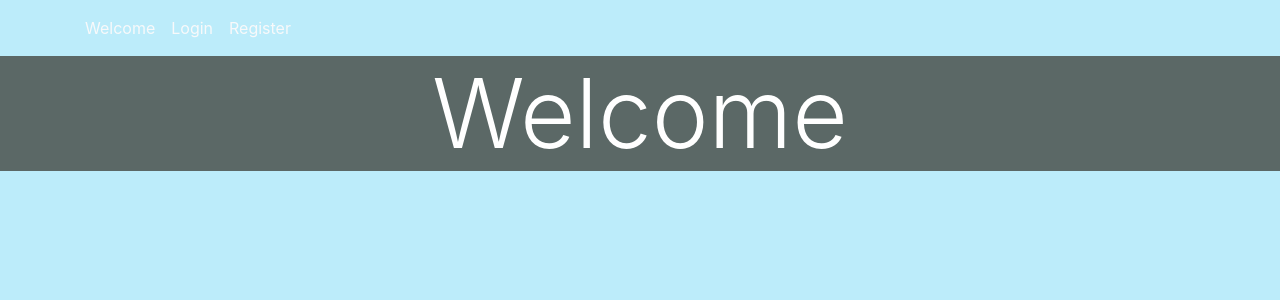
After one commit to bbeckenb/FlaskIntro, a Flask app: template templates/welcome.html in a window 1280 px wide. The commit adds this page. Shown: the top 300 px of the page. Run offline with Flask 2, Linux system fonts and the light colour scheme; the template is opened without the code that fills it, so the values that code supplies are empty; some libraries are stand-ins or nearby versions.

Commit message:
updated app navbar and landing page

```diff
--- a/app.py
+++ b/app.py
@@ -23,8 +23,8 @@ debug = DebugToolbarExtension(app)
 
 #Example View Functions
 @app.route('/')
-def redirect_to_registration():
-    return redirect('/register')
+def render_welcome():
+    return render_template('welcome.html')
 
 @app.route('/register', methods=['GET', 'POST'])
 def display_registration_form():
--- a/templates/base.html
+++ b/templates/base.html
@@ -11,18 +11,24 @@
 <body style="background-color: rgb(188, 236, 250);">
     <nav class="navbar">
         <div class="container">
-          <!-- <a href="/" class="navbar-brand text-light">Registration</a>
-          <ul class="nav navbar-nav flex-row float-right"> -->
+          <!-- <a href="/" class="navbar-brand text-light">Registration</a>-->
+          <ul class="nav navbar-nav flex-row float-right">
+              <li class="nav-item">
+                <a class="nav-link pr-3 text-light" href="/">Welcome</a>
+              </li>
               {% if session['username'] %}
                 <li class="nav-item">
                     <a class="nav-link pr-3 text-light" href="/logout">Logout</a>
+                </li>
+                <li class="nav-item">
+                  <a class="nav-link pr-3 text-light" href="/users/{{session['username']}}">My Page</a>
                 </li>
               {% else %}
                 <li class="nav-item">
                     <a class="nav-link pr-3 text-light" href="/login">Login</a>
                 </li>
                 <li class="nav-item">
-              <a class="nav-link text-light" href="/register">Sign up</a>
+                    <a class="nav-link text-light" href="/register">Register</a>
                 </li>
               {% endif %}
           </ul>
--- /dev/null
+++ b/templates/welcome.html
@@ -0,0 +1,9 @@
+{% extends 'base.html' %}
+{% block title %} Welcome {% endblock %}
+{% block content %}
+<div class="container-fluid" style="background-color: rgb(91, 104, 102);">
+    <h1 style="color: white;" class="display-1 text-center">Welcome</h1></div>
+    <div class="container">
+
+
+{% endblock %}
```
Also changed, not shown: test_flask.py (+6 -3 lines). Lines whose indentation alone changed are shown as unchanged.
